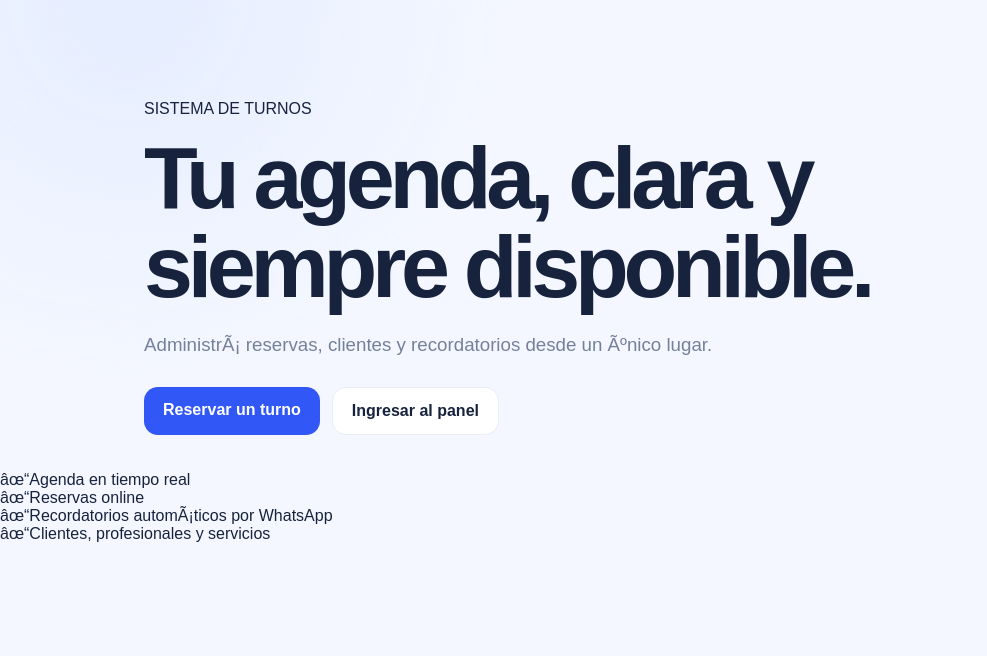
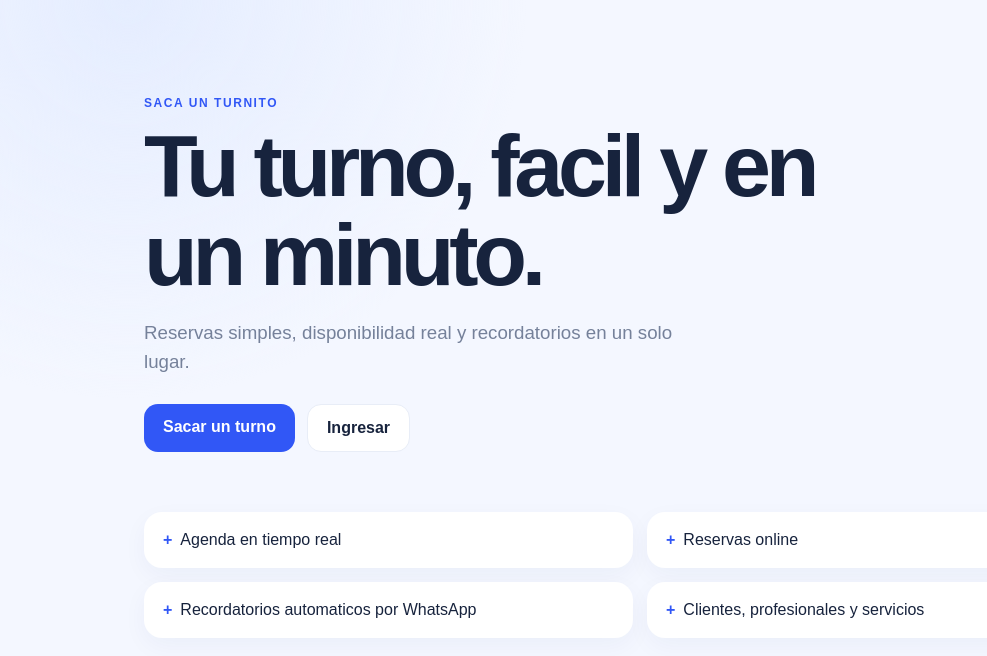
Before and after one commit to ceciliapazyemilianovillagra-cpu/sacaunturnito, a Next.js app: page / in a window 1280 px wide. Shown: the top 656 px of the page, without its empty margins (0-987 px from the left). Built offline with nearby package versions, Linux system fonts and the light colour scheme.

Commit message:
Renueva la identidad visual de SACA UN TURNITO

```diff
--- a/app/page.tsx
+++ b/app/page.tsx
@@ -1,4 +1,2 @@
-const features = ['Agenda en tiempo real', 'Reservas online', 'Recordatorios automÃ¡ticos por WhatsApp', 'Clientes, profesionales y servicios'];
-export default function Home() {
-  return <main><section className="hero"><p className="eyebrow">SISTEMA DE TURNOS</p><h1>Tu agenda, clara y siempre disponible.</h1><p className="lead">AdministrÃ¡ reservas, clientes y recordatorios desde un Ãºnico lugar.</p><div className="actions"><a href="/reservar">Reservar un turno</a><a className="secondary" href="/ingresar">Ingresar al panel</a></div></section><section className="grid">{features.map(f=><article key={f}><span>âœ“</span>{f}</article>)}</section></main>
-}
+const features = ['Agenda en tiempo real', 'Reservas online', 'Recordatorios automaticos por WhatsApp', 'Clientes, profesionales y servicios'];
+export default function Home() { return <main><section className="hero"><p className="brand">SACA UN TURNITO</p><h1>Tu turno, facil y en un minuto.</h1><p className="lead">Reservas simples, disponibilidad real y recordatorios en un solo lugar.</p><div className="actions"><a href="/reservar">Sacar un turno</a><a className="secondary" href="/ingresar">Ingresar</a></div></section><section className="feature-grid">{features.map(f=><article className="feature" key={f}><span className="feature-mark">+</span>{f}</article>)}</section></main> }
```
